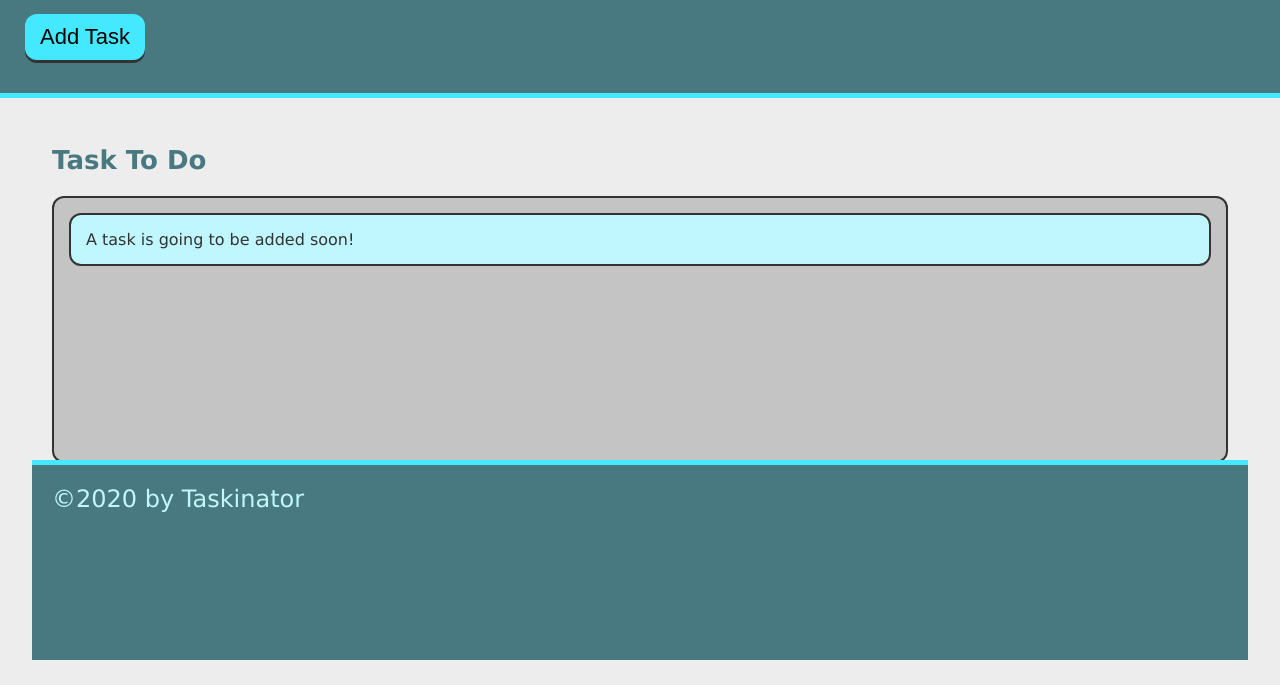
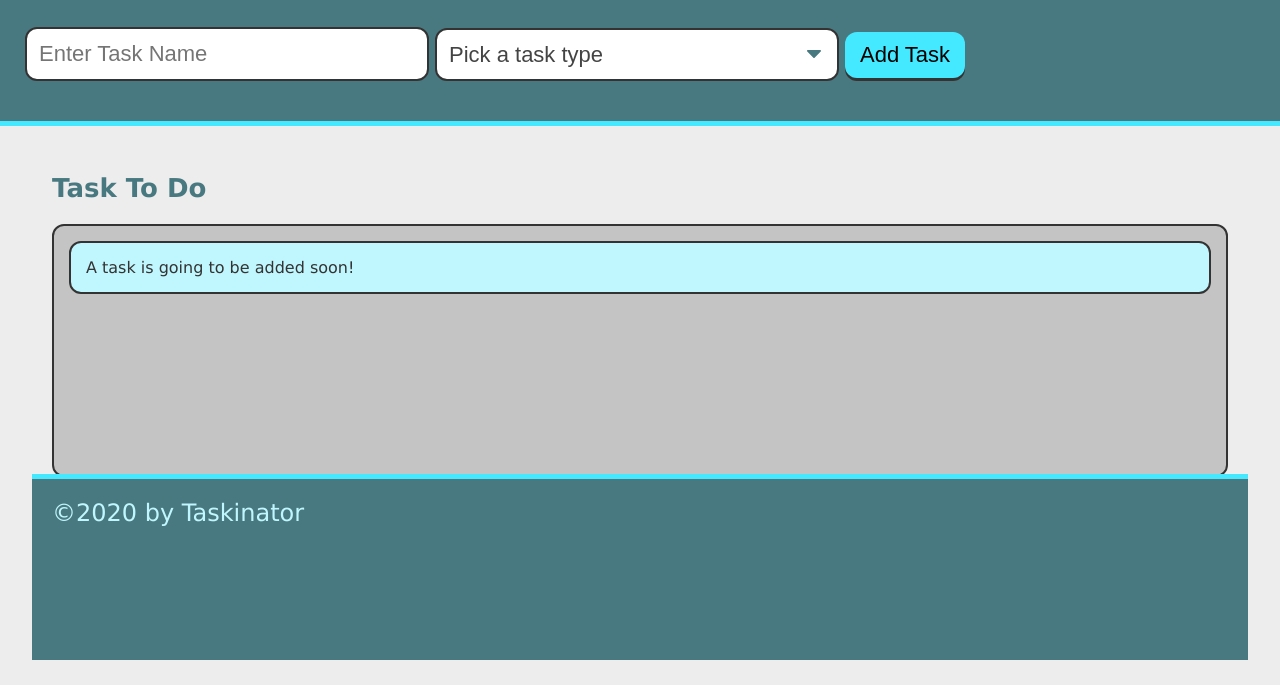
Before and after one commit to timanlemvo/taskinator, a plain HTML site: page index.html in a window 1280 px wide. Shown: the part 115-800 px from the top of the page. Drawn offline with Linux system fonts and the light colour scheme.

Commit message:
form addition

```diff
--- a/assets/js/script.js
+++ b/assets/js/script.js
@@ -1,11 +1,12 @@
-var buttonEl = document.querySelector("#save-task");
+var formel = document.querySelector("task-form");
 var tasksToDoEl = document.querySelector("#tasks-to-do");
 
-var createTaskHandler = function() {
+var createTaskHandler = function(event) {
+    event.preventDefault();
   var listItemEl = document.createElement("li");
   listItemEl.className = "task-item";
   listItemEl.textContent = "This is a new task.";
   tasksToDoEl.appendChild(listItemEl);
 };
 
-buttonEl.addEventListener("click", createTaskHandler);
+formel.addEventListener("submit", createTaskHandler);
--- a/index.html
+++ b/index.html
@@ -13,7 +13,22 @@
     <header>
         <h1 class="page-title">Taskinator</h1>
         <p>Click the button below to add a new task!</p>
-        <button class="btn" id="save-task">Add Task</button>
+        <form id="task-form">
+            <div class="form-group">
+                <input type="text" name="task-name" placeholder="Enter Task Name">
+            </div>
+            <div class="form-group">
+                <select name="task-type" class="select-dropdown">
+                    <option value="" disabled selected>Pick a task type</option>
+                    <option value="Print">Print</option>
+                    <option value="Web">Web</option>
+                    <option value="Mobile">Mobile</option>
+                </select>
+            </div>
+            <div class="form-group">
+                <button class="btn" id="save-task" type="submit">Add Task</button>
+            </div>
+        </form>
     </header>
 
     <main class="page-content">
```
